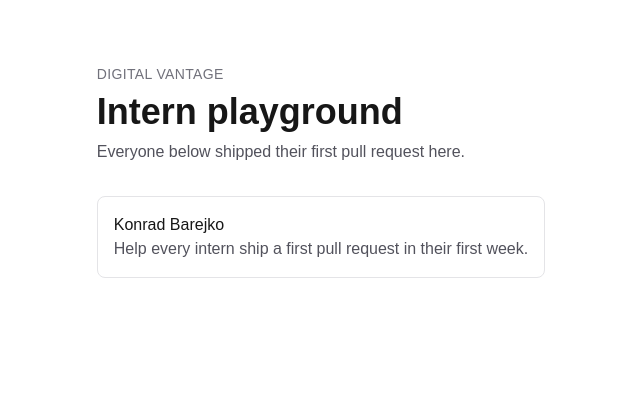
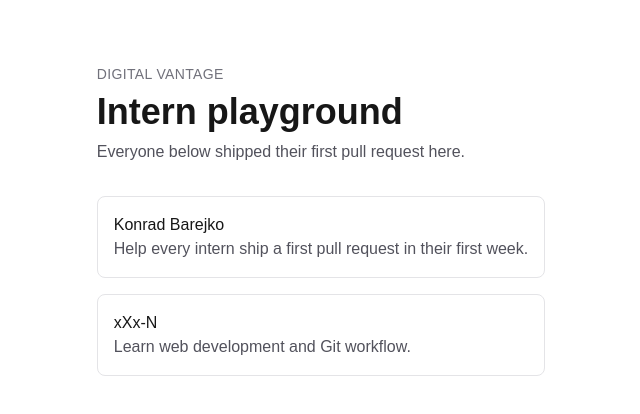
Before and after one commit to DigitalVantage/intern-playground, a Next.js app: page / in a window 1280 px wide. Shown: the top 414 px of the page, without its empty margins (319-959 px from the left). Built offline with nearby package versions, Linux system fonts and the light colour scheme.

Commit message:
feat: add xXx-N to inteerns list

```diff
--- a/src/data/interns.ts
+++ b/src/data/interns.ts
@@ -19,4 +19,9 @@ export const interns: Intern[] = [
     github: 'kbarejko',
     goal: 'Help every intern ship a first pull request in their first week.',
   },
+  {
+    name: 'xXx-N',
+    github: 'xXx-N',
+    goal: 'Learn web development and Git workflow.',
+  },
 ]
```
